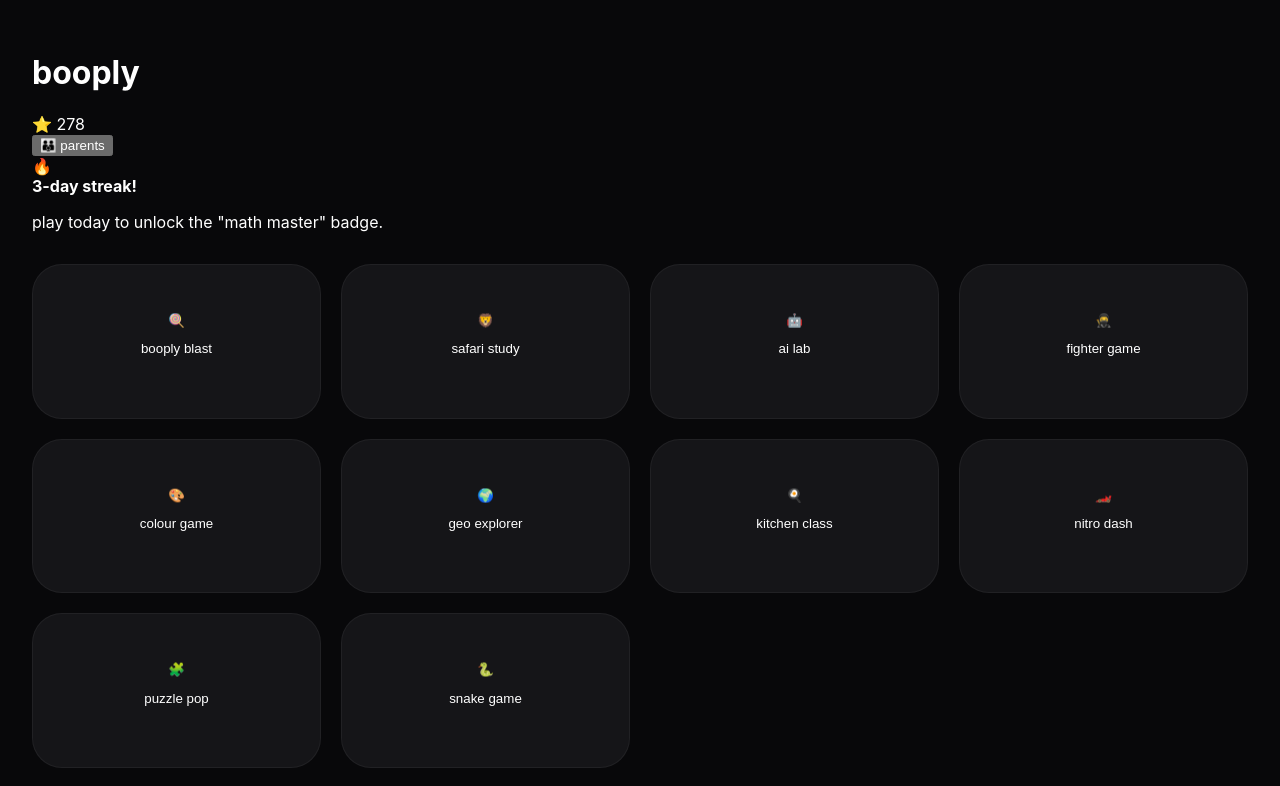
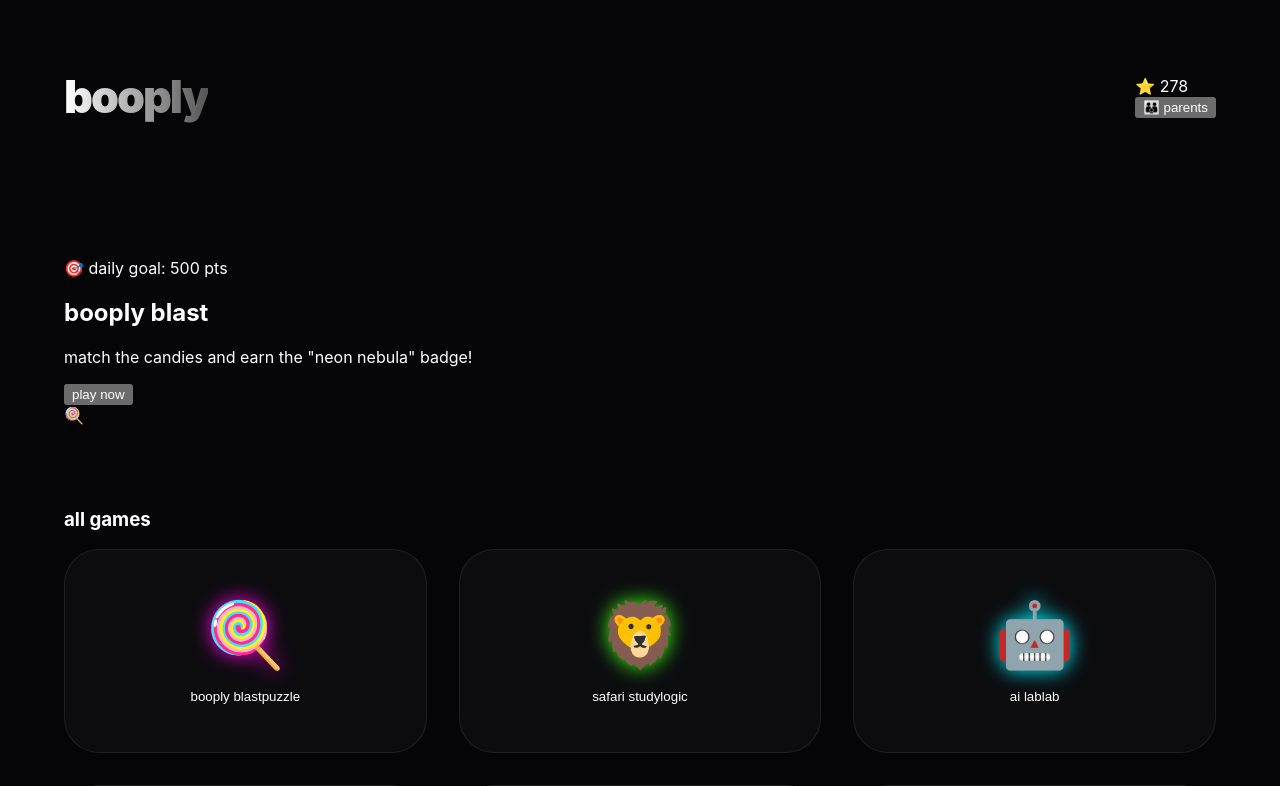
Before and after one commit to Hemantsharma800/booply-site, a React (Vite) app: page / in a window 1280 px wide. Shown: the top 786 px of the page. Built offline with nearby package versions, Linux system fonts and the light colour scheme.

Commit message:
feat: complete home page with parental portal, streak rewards, and ui fixes

```diff
--- a/src/home.css
+++ b/src/home.css
@@ -1,28 +1,119 @@
-.lobby-vibe {
-    min-height: 100vh;
-    /* 🛠️ FORCES visibility on your MacBook screen */
-    background: #08080a;
-    color: white;
-    padding: 2rem;
+:root {
+    --neon-cyan: #00f2ff;
+    --neon-pink: #ff00de;
+    --dark-bg: #050508;
+    --card-bg: rgba(255, 255, 255, 0.03);
 }
 
-.game-grid {
+.booply-container {
+    min-height: 100vh;
+    /* 🛠️ FORCES visibility */
+    background: var(--dark-bg);
+    color: white;
+    padding: 0 5vw;
+    font-family: 'Inter', system-ui, sans-serif;
+}
+
+.home-nav {
+    display: flex;
+    justify-content: space-between;
+    align-items: center;
+    padding: 2.5rem 0;
+}
+
+.brand-logo {
+    font-size: 2.8rem;
+    letter-spacing: -2px;
+    font-weight: 900;
+    background: linear-gradient(to right, #fff, #555);
+    -webkit-background-clip: text;
+    -webkit-text-fill-color: transparent;
+}
+
+/* 🎮 DYNAMIC GRID: MacBook Pro Optimization */
+.arcade-grid {
     display: grid;
     grid-template-columns: repeat(auto-fill, minmax(280px, 1fr));
-    gap: 20px;
+    gap: 2rem;
+    padding-bottom: 5rem;
+}
+
+.game-tile {
+    background: var(--card-bg);
+    border: 1px solid rgba(255, 255, 255, 0.08);
+    border-radius: 35px;
+    padding: 3rem;
+    text-align: center;
+    cursor: pointer;
+    transition: all 0.4s cubic-bezier(0.175, 0.885, 0.32, 1.275);
+}
+
+.game-tile:hover {
+    transform: translateY(-15px);
+    border-color: var(--theme);
+    box-shadow: 0 25px 50px -12px var(--theme);
+}
+
+.game-icon {
+    font-size: 4rem;
+    display: block;
+    margin-bottom: 1rem;
+    filter: drop-shadow(0 0 10px var(--theme));
+}
+
+/* 🛡️ PARENTAL DASHBOARD UI */
+.portal-grid {
+    display: grid;
+    grid-template-columns: 1fr 1fr;
+    gap: 2rem;
     margin-top: 2rem;
 }
 
-.tile {
-    background: #151518;
-    border: 1px solid rgba(255, 255, 255, 0.05);
-    padding: 3rem;
+.portal-card {
+    background: #0f0f12;
+    padding: 2.5rem;
     border-radius: 30px;
-    transition: 0.3s;
+    border: 1px solid #1a1a1e;
 }
 
-.tile:hover {
-    transform: translateY(-10px);
-    border-color: var(--color);
-    box-shadow: 0 10px 30px var(--color);
+.portal-card.full-width {
+    grid-column: span 2;
 }
+
+.skill-bar {
+    background: #1a1a1e;
+    height: 35px;
+    border-radius: 50px;
+    margin: 15px 0;
+    overflow: hidden;
+}
+
+.skill-bar .fill {
+    background: var(--neon-cyan);
+    height: 100%;
+    display: flex;
+    align-items: center;
+    padding-left: 20px;
+    font-weight: 900;
+    font-size: 0.85rem;
+}
+
+.skill-bar .fill.pink {
+    background: var(--neon-pink);
+}
+
+.fade-in {
+    animation: fadeIn 0.6s ease-out;
+}
+
+@keyframes fadeIn {
+    from {
+        opacity: 0;
+        transform: translateY(10px);
+    }
+
+    to {
+        opacity: 1;
+        transform: translateY(0);
+    }
+}
--- a/src/home.jsx
+++ b/src/home.jsx
@@ -2,53 +2,112 @@ import React, { useState } from 'react';
 import './home.css';
 
 const home = ({ stars, gamelist, onlaunchgame }) => {
-    const [mode, setmode] = useState('kids'); // kids | parents
+    const [activeview, setactiveview] = useState('arcade'); // arcade | parents
 
     return (
-        <div className="lobby-vibe">
-            <header className="lobby-header">
-                <h1 className="logo">booply</h1>
-                <div className="nav-hud">
-                    <div className="stat">⭐ {stars}</div>
-                    <button className="mode-toggle" onClick={() => setmode(mode === 'kids' ? 'parents' : 'kids')}>
-                        {mode === 'kids' ? '👪 parents' : '🎮 arcade'}
+        <div className="booply-container fade-in">
+            {/* 🧭 NAVIGATION HUD */}
+            <header className="home-nav">
+                <h1 className="brand-logo">booply</h1>
+                <div className="hud-actions">
+                    <div className="stat-pill stars">⭐ {stars}</div>
+                    <button
+                        className={`btn-view ${activeview === 'parents' ? 'active' : ''}`}
+                        onClick={() => setactiveview(activeview === 'arcade' ? 'parents' : 'arcade')}
+                    >
+                        {activeview === 'arcade' ? '👪 parents' : '🎮 arcade'}
                     </button>
                 </div>
             </header>
 
-            {mode === 'kids' ? (
-                <main className="kids-arcade fade-in">
-                    <section className="streak-badge">
-                        <span className="fire-icon">🔥</span>
-                        <div className="streak-text">
-                            <strong>3-day streak!</strong>
-                            <p>play today to unlock the "math master" badge.</p>
+            {activeview === 'arcade' ? (
+                <>
+                    {/* 🔥 HERO SECTION: THE DAILY MISSION */}
+                    <section className="hero-billboard">
+                        <div className="hero-card">
+                            <div className="hero-text">
+                                <span className="badge">🎯 daily goal: 500 pts</span>
+                                <h2>booply blast</h2>
+                                <p>match the candies and earn the "neon nebula" badge!</p>
+                                <button className="btn-play-hero" onClick={() => onlaunchgame('g1')}>play now</button>
+                            </div>
+                            <div className="hero-visual">🍭</div>
                         </div>
                     </section>
 
-                    <div className="game-grid">
-                        {gamelist.map(game => (
-                            <button key={game.id} className="tile" style={{ '--color': game.color }} onClick={() => onlaunchgame(game.id)}>
-                                <span className="icon">{game.icon}</span>
-                                <p>{game.name}</p>
-                            </button>
-                        ))}
+                    {/* 🎮 THE ELITE 10-GAME GRID */}
+                    <section className="arcade-section">
+                        <h3 className="section-title">all games</h3>
+                        <div className="arcade-grid">
+                            {gamelist.map((game) => (
+                                <button
+                                    key={game.id}
+                                    className="game-tile"
+                                    style={{ '--theme': game.color }}
+                                    onClick={() => onlaunchgame(game.id)}
+                                >
+                                    <span className="game-icon">{game.icon}</span>
+                                    <div className="game-info">
+                                        <span className="game-name">{game.name}</span>
+                                        <span className="game-cat">{game.cat}</span>
+                                    </div>
+                                </button>
+                            ))}
+                        </div>
+                    </section>
+
+                    {/* 🏆 COMPETITOR-CRUSHING FEATURE: STREAK REWARDS */}
+                    <section className="streak-zone">
+                        <h3>your rewards cabinet</h3>
+                        <div className="badge-row">
+                            <div className="badge-item unlocked">🔥 3-day streak</div>
+                            <div className="badge-item unlocked">🧠 math wizard</div>
+                            <div className="badge-item locked">🔒 nebula voyager (unlock at 500 stars)</div>
+                        </div>
+                    </section>
+                </>
+            ) : (
+                /* 🛡️ PARENTAL CARE CENTER: MODERN DASHBOARD */
+                <section className="parent-portal fade-in">
+                    <div className="portal-header">
+                        <h2>parental care & insights</h2>
+                        <p>track learning progress and set healthy limits.</p>
                     </div>
-                </main>
-            ) : (
-                <section className="parent-portal fade-in">
-                    <h2>parental care dashboard</h2>
-                    <div className="report-card">
-                        <div className="stat-card"><h3>activity</h3><p>45 mins today</p></div>
-                        <div className="stat-card"><h3>focus</h3><p>math & logic</p></div>
-                    </div>
-                    <div className="parent-controls">
-                        <h3>🛡️ safety & limits</h3>
-                        <div className="control-row"><span>daily time limit (1hr)</span><input type="checkbox" /></div>
-                        <div className="control-row"><span>educational-only mode</span><input type="checkbox" /></div>
+
+                    <div className="portal-grid">
+                        <div className="portal-card">
+                            <h3>📊 activity report</h3>
+                            <p>time played today: <strong>42 mins</strong></p>
+                            <p>favorite game: <strong>booply blast</strong></p>
+                        </div>
+                        <div className="portal-card">
+                            <h3>🔒 safety & privacy</h3>
+                            <div className="toggle-row">
+                                <span>educational mode only</span>
+                                <input type="checkbox" checked readOnly />
+                            </div>
+                            <div className="toggle-row">
+                                <span>limit screen time (1hr)</span>
+                                <input type="checkbox" />
+                            </div>
+                        </div>
+                        <div className="portal-card full-width">
+                            <h3>📈 skill growth metrics</h3>
+                            <div className="skill-bar"><div className="fill" style={{ width: '75%' }}>logic & math: 75%</div></div>
+                            <div className="skill-bar"><div className="fill pink" style={{ width: '50%' }}>speed & focus: 50%</div></div>
+                        </div>
                     </div>
                 </section>
             )}
+
+            <section className="social-proof">
+                <div className="review">⭐⭐⭐⭐⭐ "the best way to learn math!" - alex m.</div>
+                <div className="review">⭐⭐⭐⭐ "my kids are obsessed with the rewards." - sarah j.</div>
+            </section>
+
+            <footer className="footer-minimal">
+                <p>booply &copy; 2025 | safety first arcade</p>
+            </footer>
         </div>
     );
 };
```
